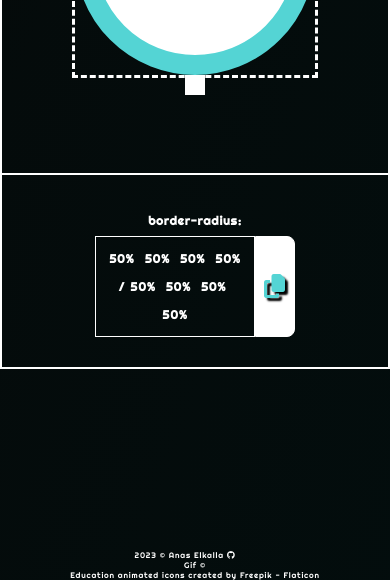
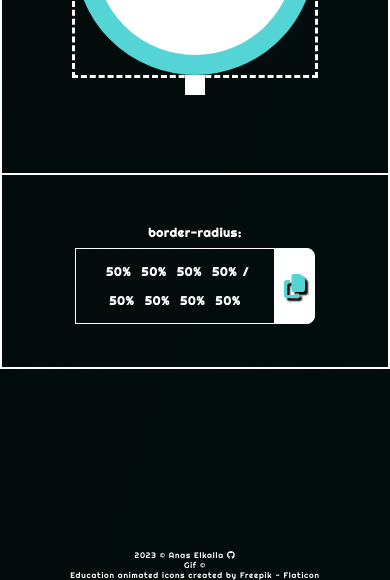
Before and after one commit to AnasElkalla/border-radius-generator, a plain HTML site: page index.html in a window 390 px wide. Shown: the part 264-844 px from the top of the page. Drawn offline with nearby package versions, Linux system fonts and the light colour scheme.

Commit message:
Update style.css

```diff
--- a/style.css
+++ b/style.css
@@ -172,6 +172,11 @@ flex-direction :column;
   height: 100%;
   margin-top: 1rem;
 }
+@media (max-width:1000px){
+  .value{
+    width:25rem
+  }
+}
 .box {
   display: flex;
 }
```
